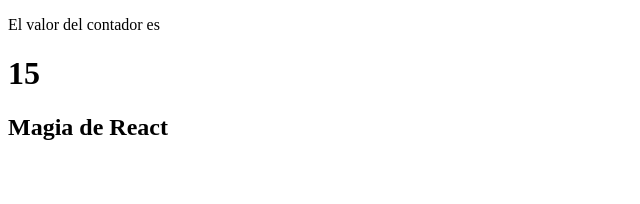
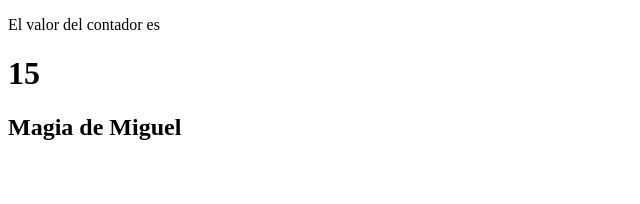
Before and after one commit to miguelgargallo/contador_mejorado, a React (Create React App) app: page / in a window 1280 px wide. Shown: the top 204 px of the page, without its empty margins (0-640 px from the left). Built offline with nearby package versions, Linux system fonts and the light colour scheme.

Commit message:
1.1.5 Prueba 1.1.5 Prueba

```diff
--- a/src/index.js
+++ b/src/index.js
@@ -21,7 +21,7 @@ const App = (props) => {
     <div>
       <p>El valor del contador es</p>
       <h1>{contadorValue}</h1>
-      <h2>Magia de React</h2>
+      <h2>Magia de Miguel</h2>
     </div>
   );
 };
```
